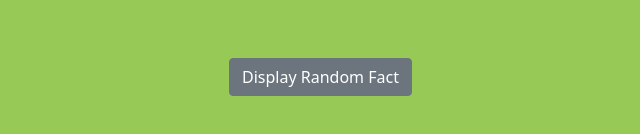
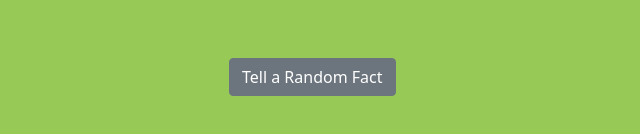
Before and after one commit to sandra9711/Random-Joke-generator, a plain HTML site: page index.html in a window 1280 px wide. Shown: the part 504-638 px from the top of the page, 151-791 px from the left. Drawn offline with nearby package versions, Linux system fonts and the light colour scheme.

Commit message:
display btn change

```diff
--- a/index.html
+++ b/index.html
@@ -27,7 +27,7 @@
 
         <div class="display-fact"></div>
         <div class="btn-wrap">
-          <button class="btn btn-secondary" onclick="displayFact()">Display Random Fact</button>
+          <button class="btn btn-secondary" onclick="displayFact()">Tell a Random Fact</button>
         </div>
     </div>
     <!-- Optional JavaScript; choose one of the two! -->
```
